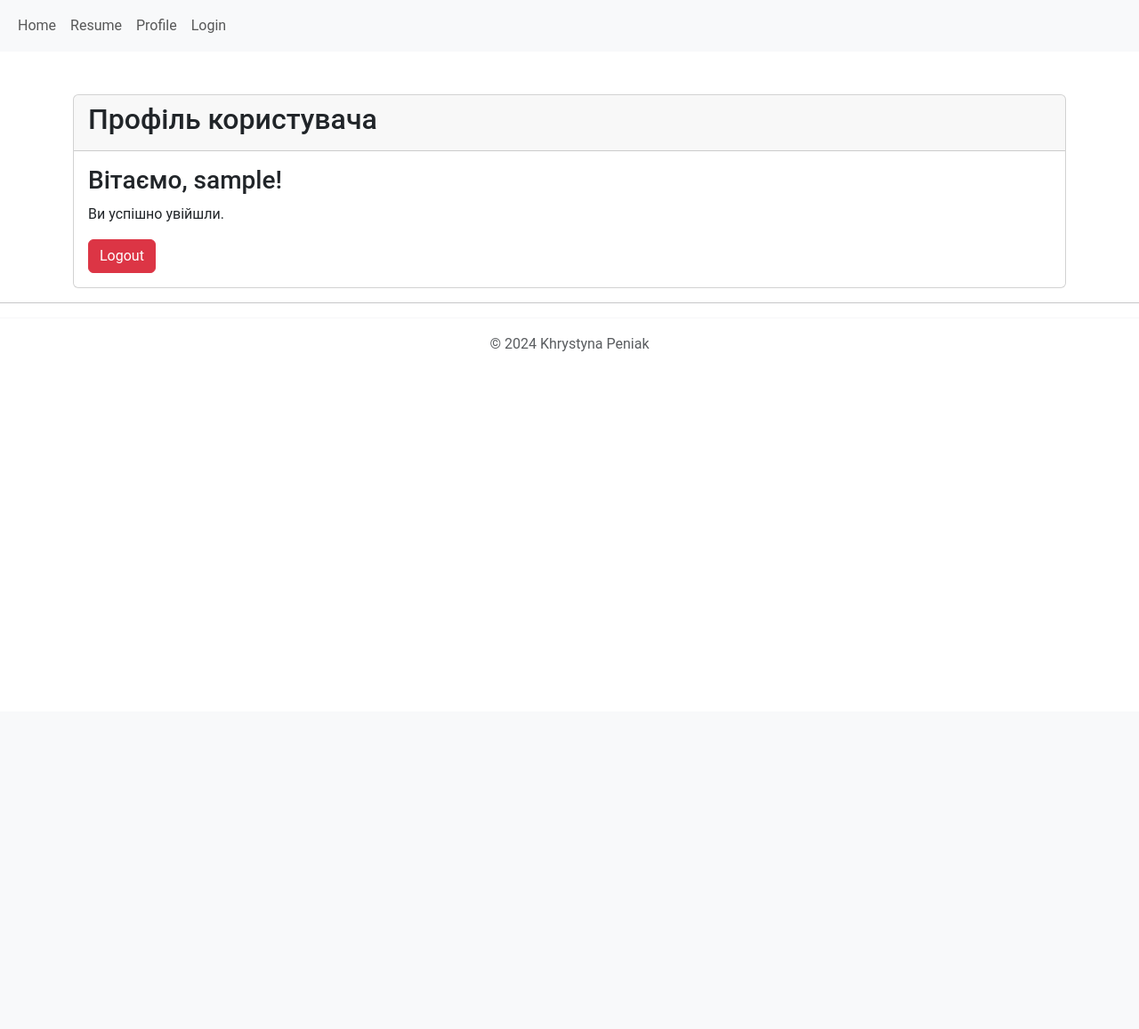
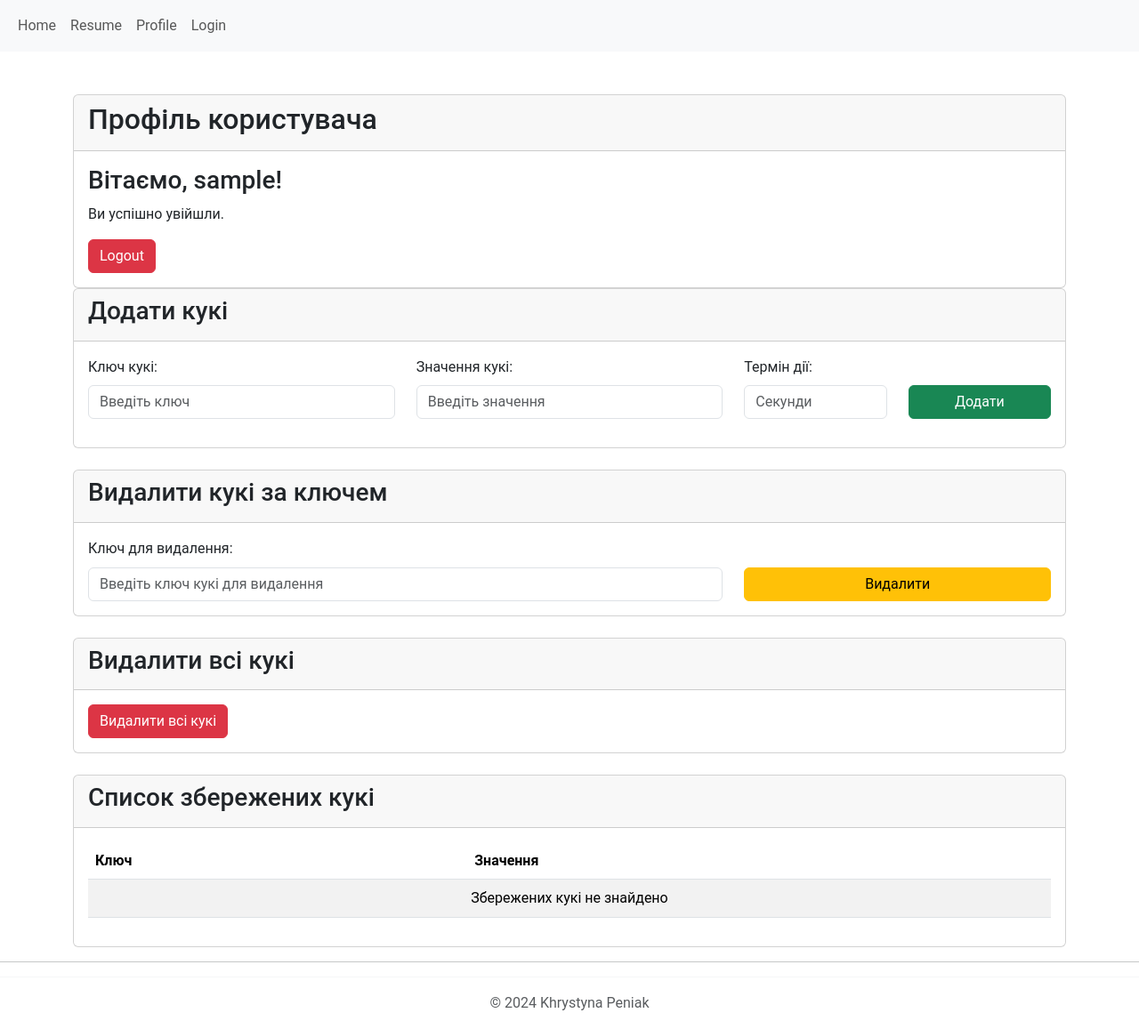
Before and after one commit to khrystynaPeniak/flask-app-lab, a Flask app: page /user/profile in a window 1280 px wide. Shown: the whole page at 89% size. Before the commit the page ends 395 px from the top, so only its background shows below. Run offline with Flask 3, Linux system fonts and the light colour scheme; the visitor is signed in with stand-in values (Sample User, id 1).

Commit message:
Lab5: add cookie interface

```diff
--- a/app/templates/base.html
+++ b/app/templates/base.html
@@ -12,16 +12,6 @@
         {% include 'components/nav.html' %}
     </header>
 
-    {% with msg = get_flashed_messages(with_categories=True) %}
-    {% if msg %}
-    {% for category, message in msg %}
-    <div class="alert alert-{{ category }} alert-dismissible fade show" role="alert">
-    <strong>{{ message }}</strong>
-    <button type="button" class="btn-close" data-bs-dismiss="alert" aria-label="Close"></button>
-    </div>
-    {% endfor %}
-    {% endif %}
-    {% endwith %}
 
     <main class="container mt-5">
         {% block content %}{% endblock %}
--- a/app/users/templates/users/profile.html
+++ b/app/users/templates/users/profile.html
@@ -15,4 +15,90 @@
     </div>
 </div>
 
+<div class="card mb-4">
+    <div class="card-header">
+        <h3>Додати кукі</h3>
+    </div>
+    <div class="card-body">
+        <form method="POST">
+            <div class="row mb-3">
+                <div class="col-md-4">
+                    <label for="cookie_key" class="form-label">Ключ кукі:</label>
+                    <input type="text" id="cookie_key" name="cookie_key" class="form-control" placeholder="Введіть ключ" required>
+                </div>
+                <div class="col-md-4">
+                    <label for="cookie_value" class="form-label">Значення кукі:</label>
+                    <input type="text" id="cookie_value" name="cookie_value" class="form-control" placeholder="Введіть значення" required>
+                </div>
+                <div class="col-md-2">
+                    <label for="cookie_expiry" class="form-label">Термін дії:</label>
+                    <input type="number" id="cookie_expiry" name="cookie_expiry" class="form-control" placeholder="Секунди">
+                </div>
+                <div class="col-md-2">
+                    <label class="form-label">&nbsp;</label>
+                    <button type="submit" name="add_cookie" class="btn btn-success w-100">Додати</button>
+                </div>
+            </div>
+        </form>
+    </div>
+</div>
+
+<div class="card mb-4">
+    <div class="card-header">
+        <h3>Видалити кукі за ключем</h3>
+    </div>
+    <div class="card-body">
+        <form method="POST" class="row">
+            <div class="col-md-8">
+                <label for="delete_key" class="form-label">Ключ для видалення:</label>
+                <input type="text" id="delete_key" name="delete_key" class="form-control" placeholder="Введіть ключ кукі для видалення" required>
+            </div>
+            <div class="col-md-4">
+                <label class="form-label">&nbsp;</label>
+                <button type="submit" name="delete_cookie_key" class="btn btn-warning w-100">Видалити</button>
+            </div>
+        </form>
+    </div>
+</div>
+
+<div class="card mb-4">
+    <div class="card-header">
+        <h3>Видалити всі кукі</h3>
+    </div>
+    <div class="card-body">
+        <form method="POST">
+            <button type="submit" name="delete_all_cookies" class="btn btn-danger">Видалити всі кукі</button>
+        </form>
+    </div>
+</div>
+
+<div class="card">
+    <div class="card-header">
+        <h3>Список збережених кукі</h3>
+    </div>
+    <div class="card-body">
+        <table class="table table-striped">
+            <thead>
+                <tr>
+                    <th>Ключ</th>
+                    <th>Значення</th>
+                </tr>
+            </thead>
+            <tbody>
+                {% for key, value in cookies %}
+                <tr>
+                    <td>{{ key }}</td>
+                    <td>{{ value }}</td>
+                </tr>
+                {% endfor %}
+                {% if not cookies %}
+                <tr>
+                    <td colspan="2" class="text-center">Збережених кукі не знайдено</td>
+                </tr>
+                {% endif %}
+            </tbody>
+        </table>
+    </div>
+</div>
+
 {% endblock %}
--- a/app/users/views.py
+++ b/app/users/views.py
@@ -2,14 +2,38 @@
 from flask import render_template, request, redirect, url_for, make_response, session, flash
 from datetime import timedelta, datetime
 
-@user_bp.route("/profile")
+@user_bp.route("/profile", methods=['GET', 'POST'])
 def get_profile():
-    if "username" in session:
-        username_value = session["username"]
-        return render_template("profile.html", username=username_value)
-    else:
+    if "username" not in session:
         flash("Error: access denied. Please login.", "danger")
         return redirect(url_for("users.login"))
+
+    if request.method == "POST":
+        response = make_response(redirect(url_for("users.get_profile")))
+
+        if "add_cookie" in request.form:
+            key, value = request.form.get("cookie_key"), request.form.get("cookie_value")
+            if key and value:
+                expiry = int(request.form.get("cookie_expiry", 3600))
+                response.set_cookie(key, value, max_age=timedelta(seconds=expiry))
+                flash(f"Cookie '{key}' added successfully.", "success")
+
+        elif "delete_cookie_key" in request.form:
+            key = request.form.get("delete_key")
+            if key in request.cookies:
+                response.set_cookie(key, "", expires=0)
+                flash(f"Cookie '{key}' deleted.", "success")
+
+        elif "delete_all_cookies" in request.form:
+            for key in request.cookies:
+                if key != 'session':
+                    response.set_cookie(key, "", expires=0)
+            flash("All cookies deleted.", "success")
+
+        return response
+
+    cookies = [(k, v) for k, v in request.cookies.items() if k != 'session']
+    return render_template("profile.html", username=session["username"], cookies=cookies)
 
 @user_bp.route("/login",  methods=['GET', 'POST'])
 def login():
```
